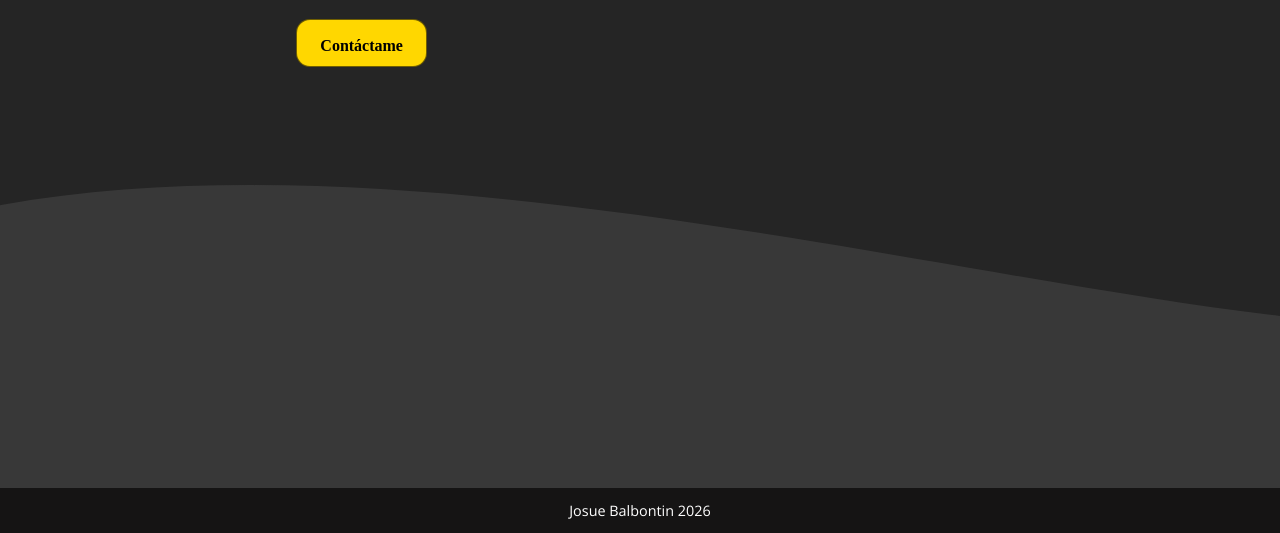
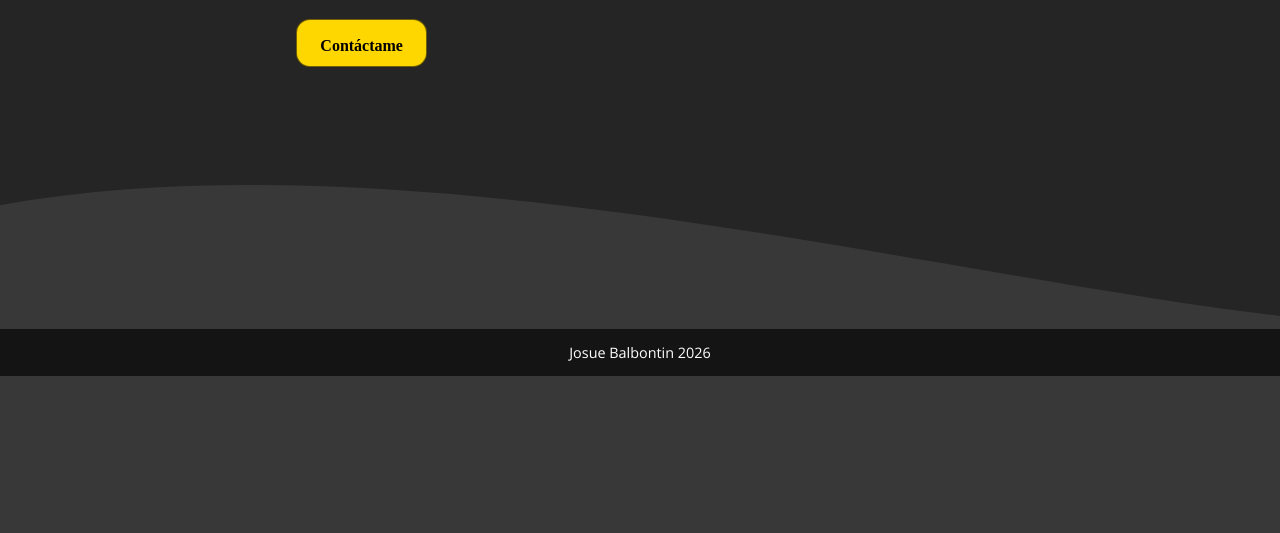
Before and after one commit to josue-balbontin/isw-233-jgbu, a plain HTML site: page Code/index.html in a window 1280 px wide. Shown: the part 267-800 px from the top of the page. Drawn offline with nearby package versions, Linux system fonts and the light colour scheme.

Commit message:
ajustando footer

```diff
--- a/Code/index.css
+++ b/Code/index.css
@@ -145,16 +145,15 @@ display: flex;
 /* Estilos para la sección de Footer */
 
 .footer{
+    width: 100%;
     text-align: center;
     background-color: #151414;
     color: #ffffff;
-    position: fixed;
-    width: 100%;
-    bottom: 0;
+    position: static;
+    padding: 1px 0;
 }
 
 footer p{
-    color: #FFF;
     font-family: "Open Sans";
     font-size: 0.9rem;
     font-style: normal;
```
Also changed, not shown: Code/index.html (+2 -6 lines).
